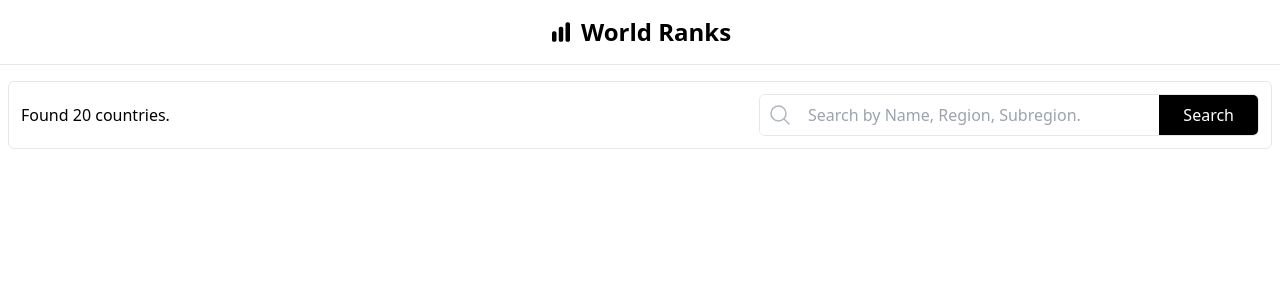
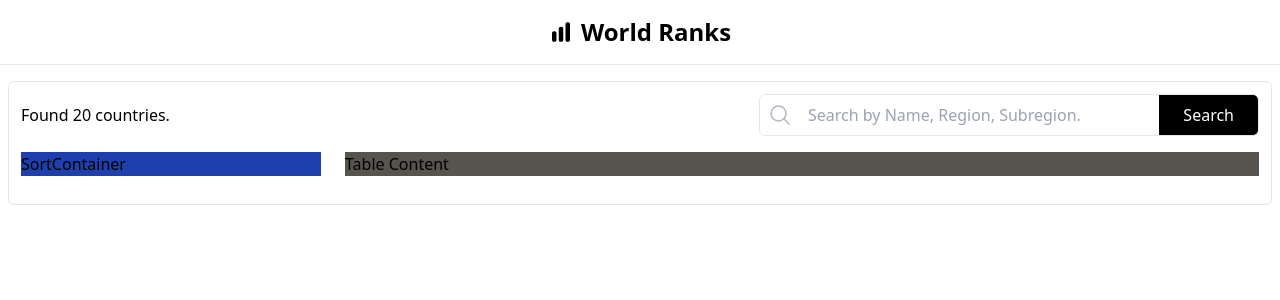
Before and after one commit to iabdwahab/world-ranks, a Next.js app: page / in a window 1280 px wide. Shown: the top 300 px of the page. Built offline with nearby package versions, Linux system fonts and the light colour scheme.

Commit message:
Creating Main Content Grid.

```diff
--- a/src/app/page.tsx
+++ b/src/app/page.tsx
@@ -1,5 +1,6 @@
 import Header from '@/components/header/Header';
 import SearchContainer from '@/components/search/SearchContainer';
+import Sidebar from '@/components/sidebar/Sidebar';
 
 export default function Home() {
   return (
@@ -8,6 +9,12 @@ export default function Home() {
       <div className="container">
         <main className="border rounded-md my-4 p-3">
           <SearchContainer />
+          <div className="grid lg:grid-cols-main-grid gap-6 my-4">
+            <aside className="bg-blue-800">
+              <Sidebar />
+            </aside>
+            <div className="bg-stone-600">Table Content</div>
+          </div>
         </main>
       </div>
     </div>
--- /dev/null
+++ b/src/components/sidebar/Sidebar.tsx
@@ -0,0 +1,12 @@
+import React from 'react';
+import SortContainer from './sort/SortContainer';
+
+const Sidebar = () => {
+  return (
+    <div>
+      <SortContainer />
+    </div>
+  );
+};
+
+export default Sidebar;
--- /dev/null
+++ b/src/components/sidebar/sort/SortContainer.tsx
@@ -0,0 +1,5 @@
+const SortContainer = () => {
+  return <div>SortContainer</div>;
+};
+
+export default SortContainer;
--- a/tailwind.config.ts
+++ b/tailwind.config.ts
@@ -10,6 +10,9 @@ export default {
       borderColor: {
         DEFAULT: '#e5e7eb',
       },
+      gridTemplateColumns: {
+        'main-grid': '300px 1fr',
+      },
     },
   },
   plugins: [],
```
